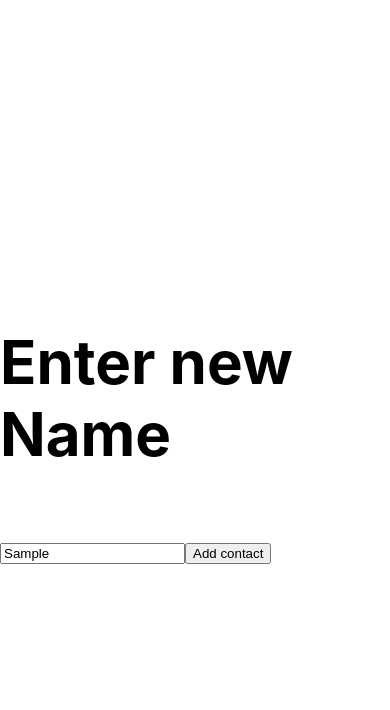
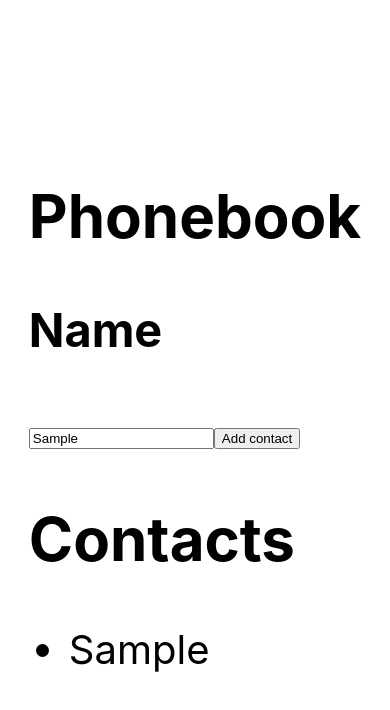
Before and after one commit to OlehKozubJS/goit-react-hw-02-phonebook, a React (Create React App) app: page / in a window 390 px wide. Both pictures are taken after typing "Sample" into the empty fields and a click on the button "Add contact". Shown: the top 710 px of the page. Built offline with nearby package versions, Linux system fonts and the light colour scheme.

Commit message:
Update Phonebook.jsx

```diff
--- a/src/components/Phonebook.jsx
+++ b/src/components/Phonebook.jsx
@@ -14,7 +14,7 @@
             const nameD = document.querySelector(".contactInput").value;
             let contactsData = this.state.contacts;
             contactsData.push({id: idD, name: nameD});
-            this.setState(state => ({contacts: contactsData}));
+            this.setState({contacts: contactsData});
             console.log(this.state.contacts);
         }
         catch {
@@ -25,7 +25,10 @@
     render() {
         return(
             <div>
-                <h2>{this.state.name}</h2>
+                <div>
+                    <h2>Phonebook</h2>
+                    <div>
+                        <h3>Name</h3>
                         <input
                             className="contactInput"
                             type="text"
@@ -38,6 +41,14 @@
                         />
                         <button onClick={this.addNewContact}>Add contact</button>
                     </div>
+                </div>
+                <div>
+                    <h2>Contacts</h2>
+                    <ul>
+                        {this.state.contacts.map(contact => <li key={contact.id}>{contact.name}</li>)}
+                    </ul>
+                </div>
+            </div>
         );
     }
 }
```
Lines whose indentation alone changed are shown as unchanged.
